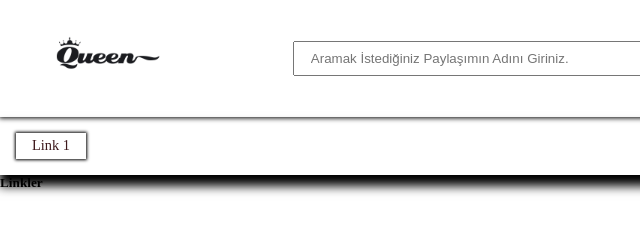
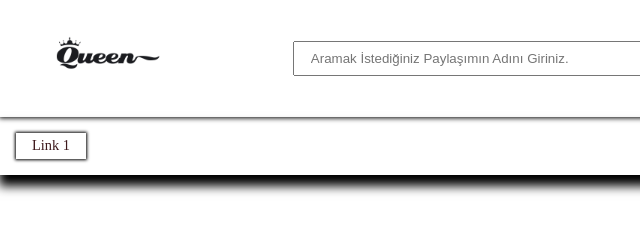
Before and after one commit to dasgrau/blog-website, a website: page public/index.html in a window 1280 px wide. Shown: the full height of the page, 0-640 px from the left. Drawn offline with Linux system fonts and the light colour scheme.

Commit message:
Update index.html
Co-Authored-By: dasgrau <90910529+dasgrau@users.noreply.github.com>

```diff
--- a/public/index.html
+++ b/public/index.html
@@ -54,12 +54,6 @@
             <a href="#" class="nav-link">Link 1</a>
         </div>
     </nav>
-    <!-- footer -->
-    <footer id="main__footer">
-        <div class="linkler">
-            <h5>Linkler</h5>
-        </div>
-    </footer>
 </body>
 
 </html>
```
